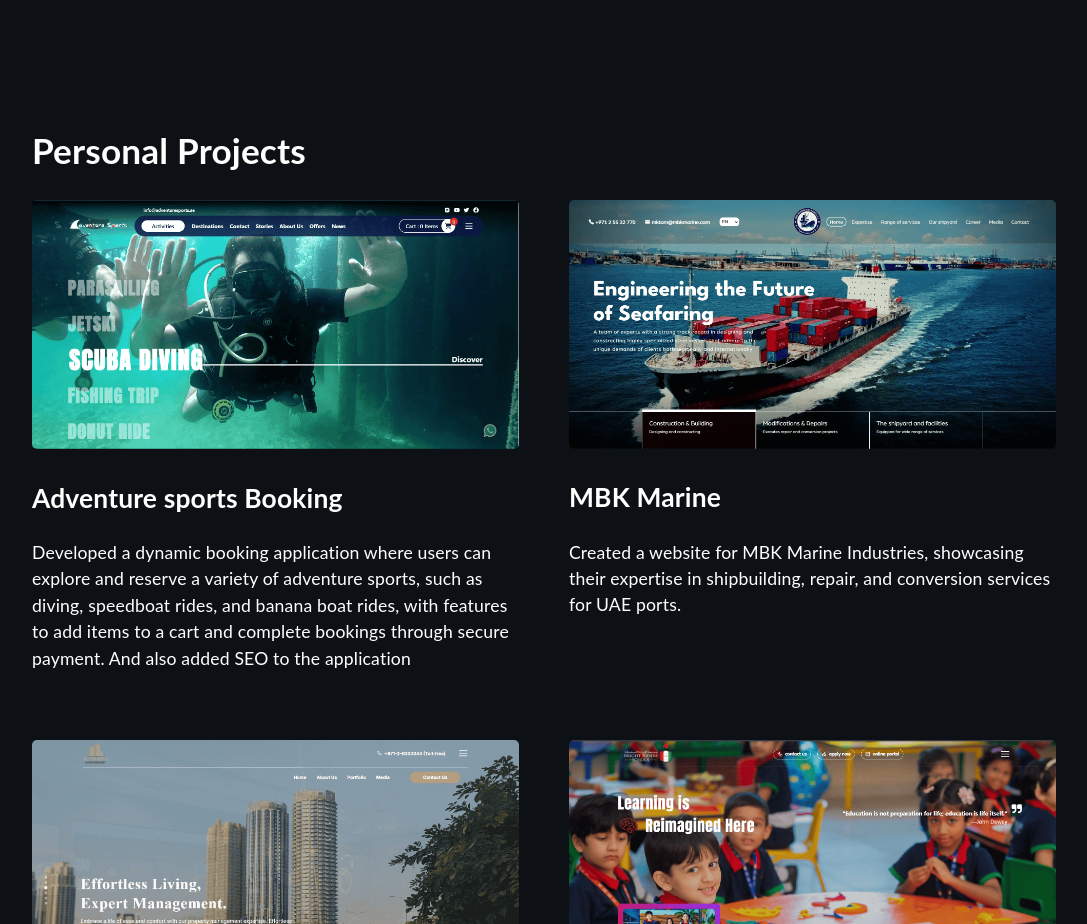
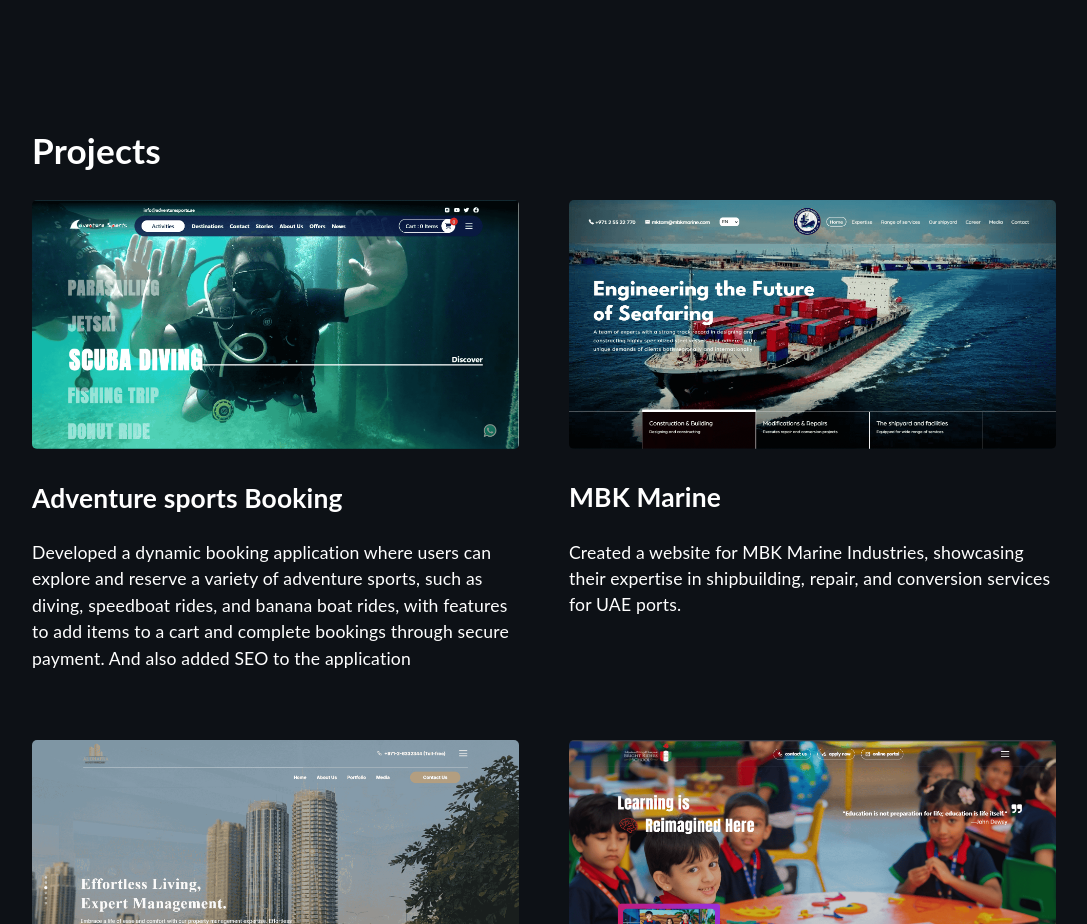
Before and after one commit to soorajas1210/portfolio-website, a React (Create React App) app: page / in a window 1280 px wide. Shown: the part 2360-3284 px from the top of the page, without its empty margins (96-1183 px from the left). Built offline with nearby package versions, Linux system fonts and the light colour scheme.

Commit message:
minor name change

```diff
--- a/src/components/Project.tsx
+++ b/src/components/Project.tsx
@@ -4,7 +4,7 @@
 function Project() {
   return (
     <div className="projects-container" id="projects">
-      <h1>Personal Projects</h1>
+      <h1>Projects</h1>
       <div className="projects-grid">
         {projects?.map((project, index) => (
           <div className="project" key={index}>
```
